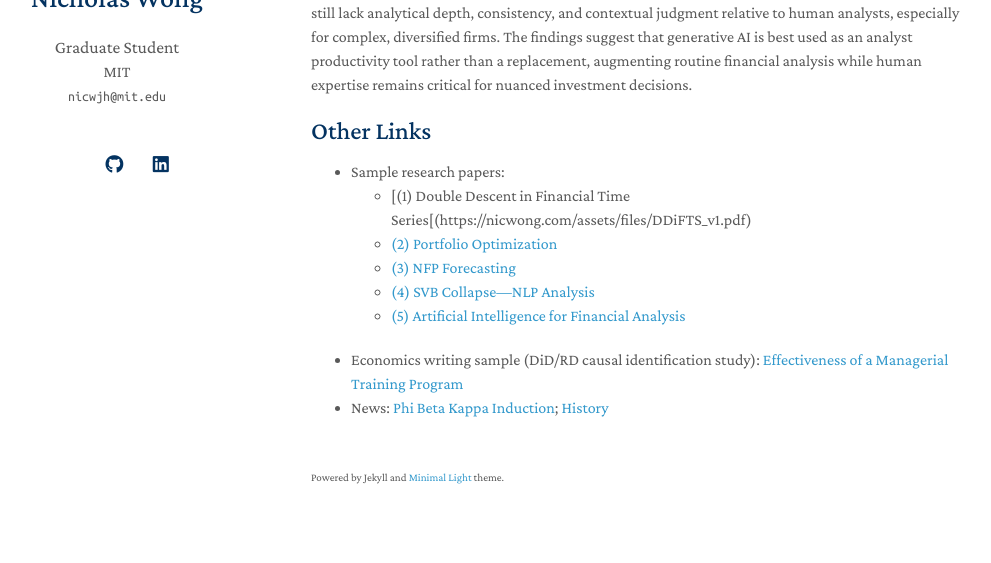
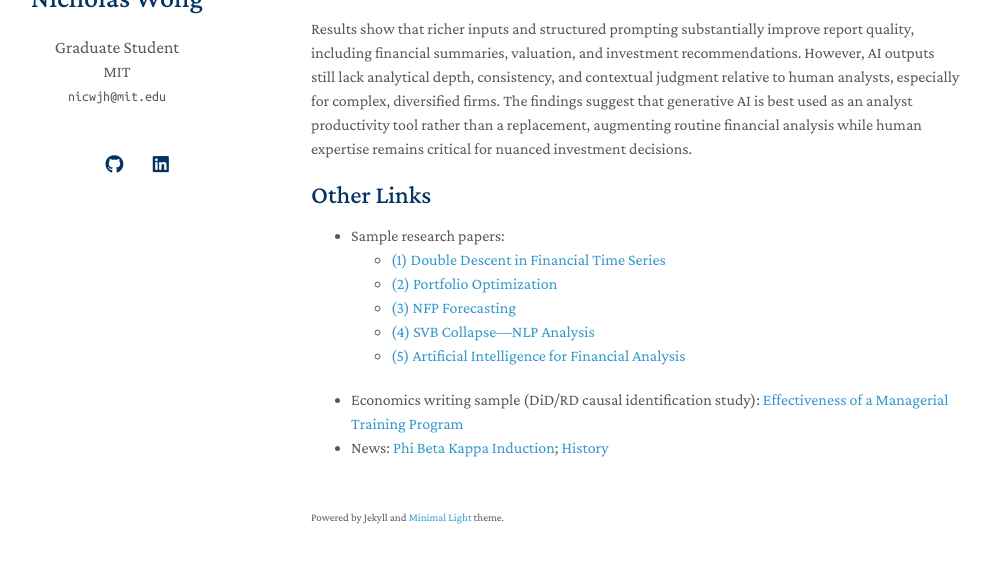
Before and after one commit to nicwjh/nicwjh.github.io, a Jekyll site: the page built from index.md, in a window 1280 px wide and 900 px high, scrolled down 3099 px, cut to the strip 302-865 px from the top of the window. Shown: the whole strip, without its empty margins (159-1150 px from the left). Built offline with Jekyll 4.4.1, drawn with Linux system fonts in a browser that asks for light colours; a style sheet for code colours, icons or effects is not loaded; our own code applies the rules of GitHub Pages for plain Markdown files; some of the changed lines change nothing that is shown; some of the changed text lies outside the part shown.

Commit message:
Nit formatting

```diff
--- a/index.md
+++ b/index.md
@@ -23,7 +23,8 @@ Previously, I graduated from UNC Chapel Hill with a B.S. in Computer Science, B.
 *Research project for 6.7960 Deep Learning, MIT. Course supervised by Dr. Sara Beery, Dr. Kaiming He, Dr. Omar Khattab (MIT).*
 
 *Blog post:* [Double Descent in Financial Time Series](http://nicwong.com/double-descent-in-financial-time-series/)
-*Research Paper:* [Double Descent](https://nicwong.com/assets/files/DDiFTS_v1.pdf)
+
+*Paper:* [Double Descent](https://nicwong.com/assets/files/DDiFTS_v1.pdf)
 
 _Abstract:_
 Modern deep learning models often exhibit double descent, where test error worsens near the interpolation threshold but improves again in the overparameterized regime. While this phenomenon is well documented in high-signal domains such as vision and language, its relevance for financial time series, which are noisy and non-stationary, remains unclear. This project studies whether the benefits of overparameterization extend to low signal-to-noise environments.
@@ -37,7 +38,8 @@ The results show that double descent requires sufficiently strong and stable sig
 <!--
 *Code:* [GitHub – Portfolio Optimization](https://github.com/nicwjh/Portfolio-Optimization)
 -->
-*Research Paper:*[Portfolio Optimization](https://nicwong.com/assets/files/Portfolio_Optimization.pdf)
+
+*Paper:*[Portfolio Optimization](https://nicwong.com/assets/files/Portfolio_Optimization.pdf)
 
 _Abstract:_
 This project proposes a machine learning–based portfolio construction framework that integrates ensemble return forecasting with sparsified mean–variance optimization. I combine four supervised forecasting methods—Weighted Moving Average (WMA), Principal Components Regression (PCR), Random Forests, and Gated Recurrent Unit (GRU) networks—to predict returns for NASDAQ-100 constituents. Predicted returns are then aggregated and fed into a Markowitz mean–variance optimization problem with an L1 penalty to induce sparse, interpretable portfolio weights.
@@ -103,7 +105,7 @@ Results show that richer inputs and structured prompting substantially improve r
 ## Other Links
 
 - Sample research papers:
-	- [(1) Double Descent in Financial Time Series[(https://nicwong.com/assets/files/DDiFTS_v1.pdf)
+	- [(1) Double Descent in Financial Time Series](https://nicwong.com/assets/files/DDiFTS_v1.pdf)
 	- [(2) Portfolio Optimization](https://nicwong.com/assets/files/Portfolio_Optimization.pdf)
 	- [(3) NFP Forecasting](https://nicwong.com/assets/files/nfp-forecasting.pdf)
 	- [(4) SVB Collapse—NLP Analysis](https://nicwong.com/assets/files/NLP_SVBcollapse.pdf)
```
